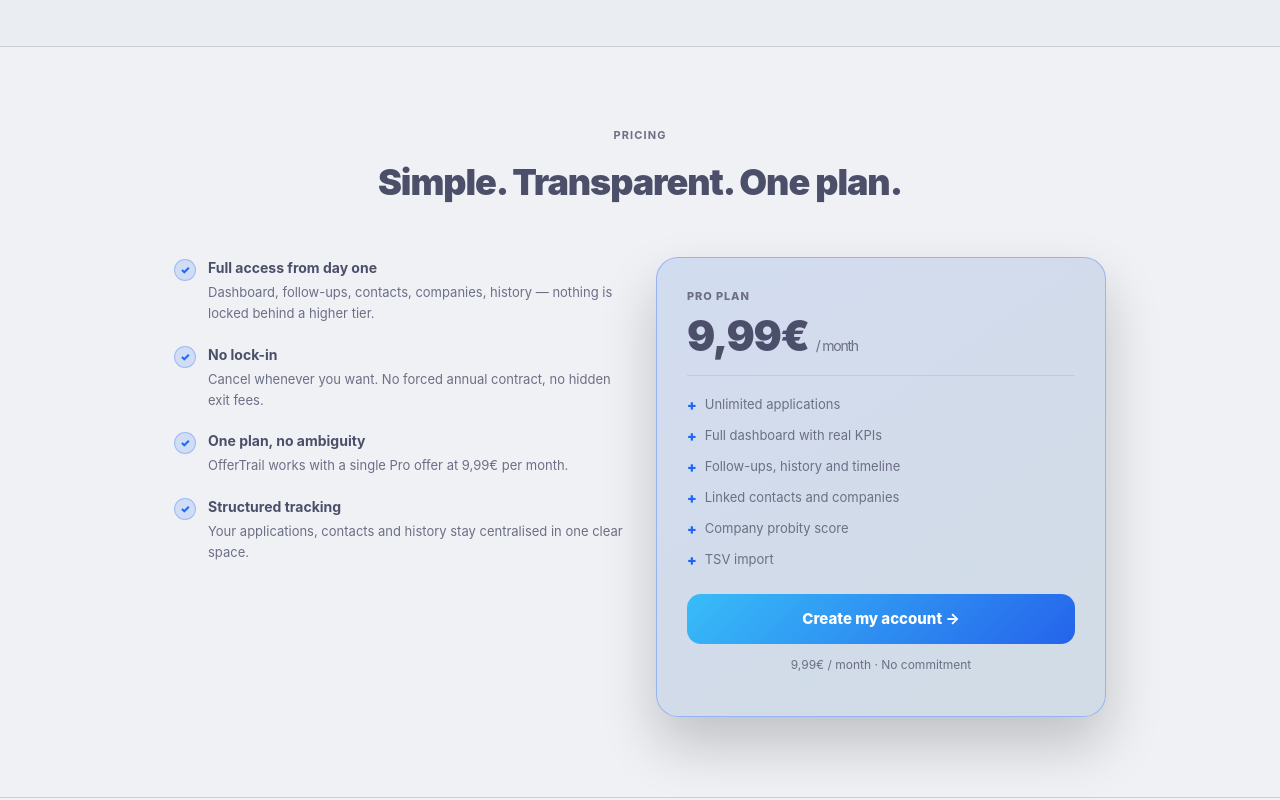
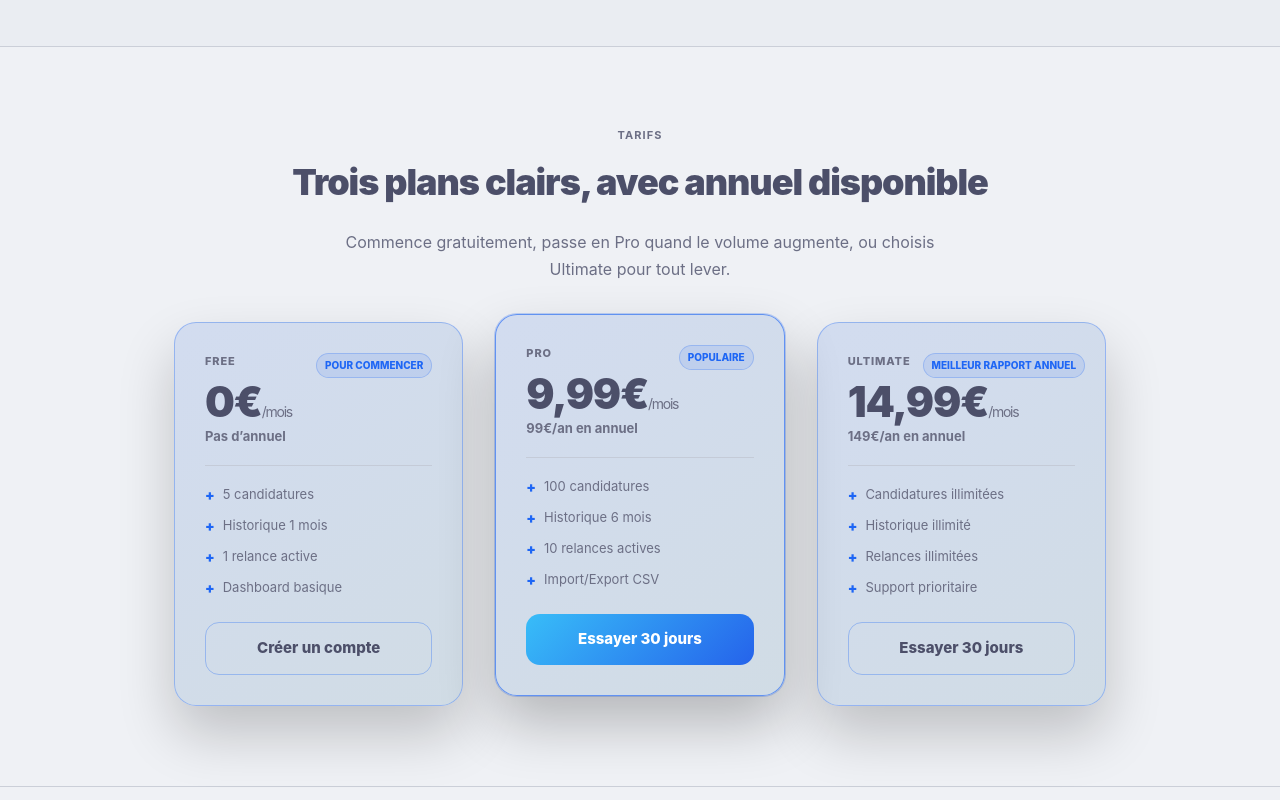
Before and after one commit to darkiron/offertrail, a React (Vite) app in the folder frontend/: page / in a window 1280 px wide. Shown: the part 1820-2620 px from the top of the page. Built offline with nearby package versions, Linux system fonts and the light colour scheme; no server answers.

Commit message:
✨ feat(home): show free pro ultimate pricing

```diff
--- a/frontend/src/pages/LandingPage.tsx
+++ b/frontend/src/pages/LandingPage.tsx
@@ -2,7 +2,6 @@
 import { Link, Navigate } from 'react-router-dom';
 import { useAuth } from '../context/AuthContext';
 import { useI18n } from '../i18n';
-import { CONFIG } from '../config';
 import '../styles/landing.css';
 
 export const LandingPage: React.FC = () => {
@@ -18,11 +17,29 @@
     { icon: '⚡', title: t('landing.features.start_title'),    desc: t('landing.features.start_desc') },
   ];
 
-  const pricingPoints = [
-    { title: t('landing.pricing.full_title'),       desc: t('landing.pricing.full_desc') },
-    { title: t('landing.pricing.nolock_title'),     desc: t('landing.pricing.nolock_desc') },
-    { title: t('landing.pricing.oneplan_title'),    desc: t('landing.pricing.oneplan_desc').replace('{price}', CONFIG.PRO_PRICE) },
-    { title: t('landing.pricing.structured_title'), desc: t('landing.pricing.structured_desc') },
+  const pricingPlans = [
+    {
+      name: 'Free',
+      monthly: '0€',
+      yearly: '—',
+      badge: 'Pour commencer',
+      features: ['5 candidatures', 'Historique 1 mois', '1 relance active', 'Dashboard basique'],
+    },
+    {
+      name: 'Pro',
+      monthly: '9,99€',
+      yearly: '99€/an',
+      badge: 'Populaire',
+      highlighted: true,
+      features: ['100 candidatures', 'Historique 6 mois', '10 relances actives', 'Import/Export CSV'],
+    },
+    {
+      name: 'Ultimate',
+      monthly: '14,99€',
+      yearly: '149€/an',
+      badge: 'Meilleur rapport annuel',
+      features: ['Candidatures illimitées', 'Historique illimité', 'Relances illimitées', 'Support prioritaire'],
+    },
   ];
 
   useEffect(() => {
@@ -139,36 +156,31 @@
       {/* ─── Pricing ─── */}
       <section className="lp-section-wrap" id="tarifs">
         <div className="lp-section-inner">
-          <div className="lp-section-kicker">{t('landing.pricing.kicker')}</div>
-          <h2 className="lp-section-title">{t('landing.pricing.title')}</h2>
-          <div className="lp-pricing-grid">
-            <div className="lp-pricing-copy">
-              {pricingPoints.map((p) => (
-                <div key={p.title} className="lp-pricing-point">
-                  <div className="lp-pricing-check">✓</div>
-                  <div>
-                    <div className="lp-pricing-point-title">{p.title}</div>
-                    <div className="lp-pricing-point-desc">{p.desc}</div>
-                  </div>
+          <div className="lp-section-kicker">Tarifs</div>
+          <h2 className="lp-section-title">Trois plans clairs, avec annuel disponible</h2>
+          <p className="lp-section-sub">
+            Commence gratuitement, passe en Pro quand le volume augmente, ou choisis Ultimate pour tout lever.
+          </p>
+          <div className="lp-pricing-grid lp-pricing-grid-three">
+            {pricingPlans.map((plan) => (
+              <div key={plan.name} className={`lp-plan-card ${plan.highlighted ? 'lp-plan-card-featured' : ''}`}>
+                <div className="lp-plan-topline">
+                  <div className="lp-plan-name">{plan.name}</div>
+                  <span className="lp-plan-badge">{plan.badge}</span>
                 </div>
-              ))}
-            </div>
-
-            <div className="lp-plan-card">
-              <div className="lp-plan-name">{t('landing.pricing.planName')}</div>
-              <div className="lp-plan-price">{CONFIG.PRO_PRICE} <span className="lp-plan-period">{t('landing.pricing.perMonth')}</span></div>
-              <div className="lp-plan-divider" />
-              <ul className="lp-plan-features">
-                <li>{t('landing.pricing.feature1')}</li>
-                <li>{t('landing.pricing.feature2')}</li>
-                <li>{t('landing.pricing.feature3')}</li>
-                <li>{t('landing.pricing.feature4')}</li>
-                <li>{t('landing.pricing.feature5')}</li>
-                <li>{t('landing.pricing.feature6')}</li>
-              </ul>
-              <Link to="/register" className="lp-plan-cta">{t('landing.pricing.cta')}</Link>
-              <p className="lp-plan-note">{t('landing.pricing.note').replace('{price}', CONFIG.PRO_PRICE)}</p>
-            </div>
+                <div className="lp-plan-price">
+                  {plan.monthly}<span className="lp-plan-period">/mois</span>
+                </div>
+                <div className="lp-plan-yearly">{plan.yearly === '—' ? 'Pas d’annuel' : `${plan.yearly} en annuel`}</div>
+                <div className="lp-plan-divider" />
+                <ul className="lp-plan-features">
+                  {plan.features.map((feature) => <li key={feature}>{feature}</li>)}
+                </ul>
+                <Link to="/register" className={`lp-plan-cta ${plan.highlighted ? '' : 'lp-plan-cta-secondary'}`}>
+                  {plan.name === 'Free' ? 'Créer un compte' : 'Essayer 30 jours'}
+                </Link>
+              </div>
+            ))}
           </div>
         </div>
       </section>
@@ -188,7 +200,7 @@
 
           <div className="lp-plan-card" style={{ maxWidth: '400px', margin: '0 auto', textAlign: 'left' }}>
             <p style={{ fontSize: '11px', fontWeight: 600, letterSpacing: '.08em', textTransform: 'uppercase' as const, opacity: 0.5, margin: '0 0 16px' }}>
-              {t('landing.craftcodes.label').replace('{price}', CONFIG.PRO_PRICE)}
+              Prix transparent · Pro à 9,99€/mois
             </p>
             <div style={{ display: 'flex', justifyContent: 'space-between', padding: '8px 0', borderBottom: '0.5px solid rgba(128,128,128,0.2)', fontSize: '14px' }}>
               <span style={{ opacity: 0.6 }}>{t('landing.craftcodes.stripe')}</span>
--- a/frontend/src/styles/landing.css
+++ b/frontend/src/styles/landing.css
@@ -377,6 +377,14 @@
   margin: 0 0 48px;
 }
 
+.lp-section-sub {
+  color: var(--text-dim);
+  line-height: 1.65;
+  margin: -28px auto 40px;
+  max-width: 620px;
+  text-align: center;
+}
+
 /* ─── Features ─── */
 .lp-feature-grid {
   display: grid;
@@ -420,6 +428,10 @@
   grid-template-columns: 1fr 1fr;
   gap: 32px;
   align-items: start;
+}
+
+.lp-pricing-grid-three {
+  grid-template-columns: repeat(3, minmax(0, 1fr));
 }
 
 .lp-pricing-copy {
@@ -473,6 +485,22 @@
   box-shadow: 0 28px 56px rgba(0, 0, 0, 0.2);
 }
 
+.lp-plan-card-featured {
+  border-color: color-mix(in srgb, var(--accent) 62%, transparent);
+  box-shadow:
+    0 28px 56px rgba(0, 0, 0, 0.24),
+    0 0 0 1px color-mix(in srgb, var(--accent) 24%, transparent);
+  transform: translateY(-8px);
+}
+
+.lp-plan-topline {
+  display: flex;
+  justify-content: space-between;
+  align-items: flex-start;
+  gap: 12px;
+  min-height: 28px;
+}
+
 .lp-plan-name {
   font-size: 11px;
   font-weight: 800;
@@ -482,12 +510,31 @@
   margin: 0 0 10px;
 }
 
+.lp-plan-badge {
+  border: 1px solid color-mix(in srgb, var(--accent) 24%, transparent);
+  border-radius: 999px;
+  color: var(--accent);
+  background: color-mix(in srgb, var(--accent) 10%, transparent);
+  font-size: 10px;
+  font-weight: 800;
+  padding: 4px 8px;
+  text-transform: uppercase;
+  white-space: nowrap;
+}
+
 .lp-plan-price {
   font-size: 42px;
   font-weight: 900;
   letter-spacing: -0.03em;
   line-height: 1;
   margin: 0 0 4px;
+}
+
+.lp-plan-yearly {
+  color: var(--text-dim);
+  font-size: 13px;
+  font-weight: 700;
+  min-height: 20px;
 }
 
 .lp-plan-period {
@@ -542,6 +589,17 @@
 }
 
 .lp-plan-cta:hover { opacity: 0.88; }
+
+.lp-plan-cta-secondary {
+  background: transparent;
+  border: 1px solid color-mix(in srgb, var(--accent) 32%, transparent);
+  color: var(--text-main);
+}
+
+.lp-plan-cta-secondary:hover {
+  background: color-mix(in srgb, var(--accent) 10%, transparent);
+  opacity: 1;
+}
 
 .lp-plan-note {
   text-align: center;
@@ -631,7 +689,9 @@
 @media (max-width: 860px) {
   .lp-mock-grid       { grid-template-columns: 1fr; }
   .lp-feature-grid    { grid-template-columns: 1fr 1fr; }
-  .lp-pricing-grid    { grid-template-columns: 1fr; }
+  .lp-pricing-grid,
+  .lp-pricing-grid-three { grid-template-columns: 1fr; }
+  .lp-plan-card-featured { transform: none; }
   .lp-footer-inner    { grid-template-columns: 1fr; }
   .lp-footer-links    { align-items: flex-start; flex-direction: row; flex-wrap: wrap; }
 }
```
Also changed, not shown: frontend/src/pages/HomePage.module.css (+25 -3 lines), frontend/src/pages/HomePage.tsx (+44 -21 lines).
